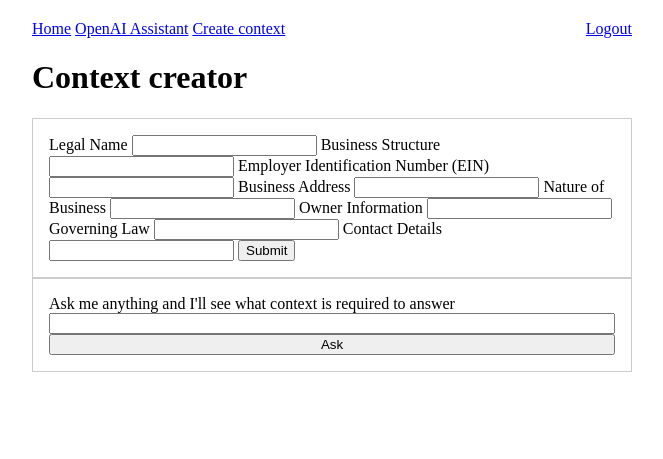
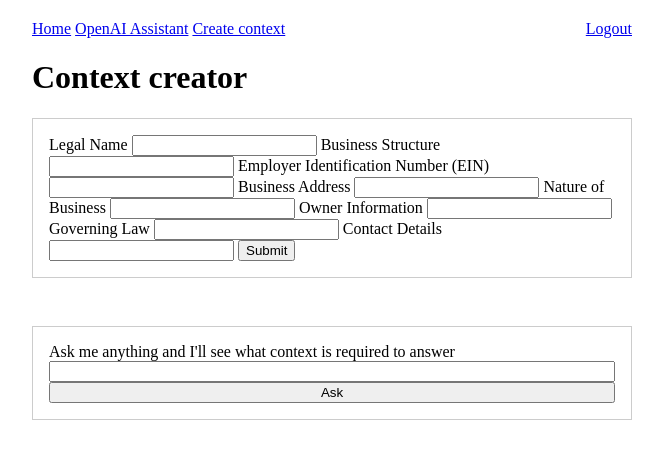
Before and after one commit to TomaOfficer/python-utopian, a Flask app: page /auth/create-context in a window 1280 px wide. Shown: the top 459 px of the page, without its empty margins (308-971 px from the left). Run offline with Flask 3, Linux system fonts and the light colour scheme; the visitor is signed in with stand-in values (Sample User, id 1).

Commit message:
little padding

```diff
--- a/app/templates/create-context.html
+++ b/app/templates/create-context.html
@@ -8,7 +8,7 @@
   <body>
     {% include 'navbar.html' %}
     <h1>Context creator</h1>
-    <section style="padding:1em;border:1px solid #ccc;">
+    <section style="padding:1em;margin-bottom: 3em;border:1px solid #ccc;">
       <form method="post" action="{{ url_for('context.add_restaurant') }}">
         {{ form.hidden_tag() }}
         {{ form.legal_name.label }} {{ form.legal_name() }}
```
